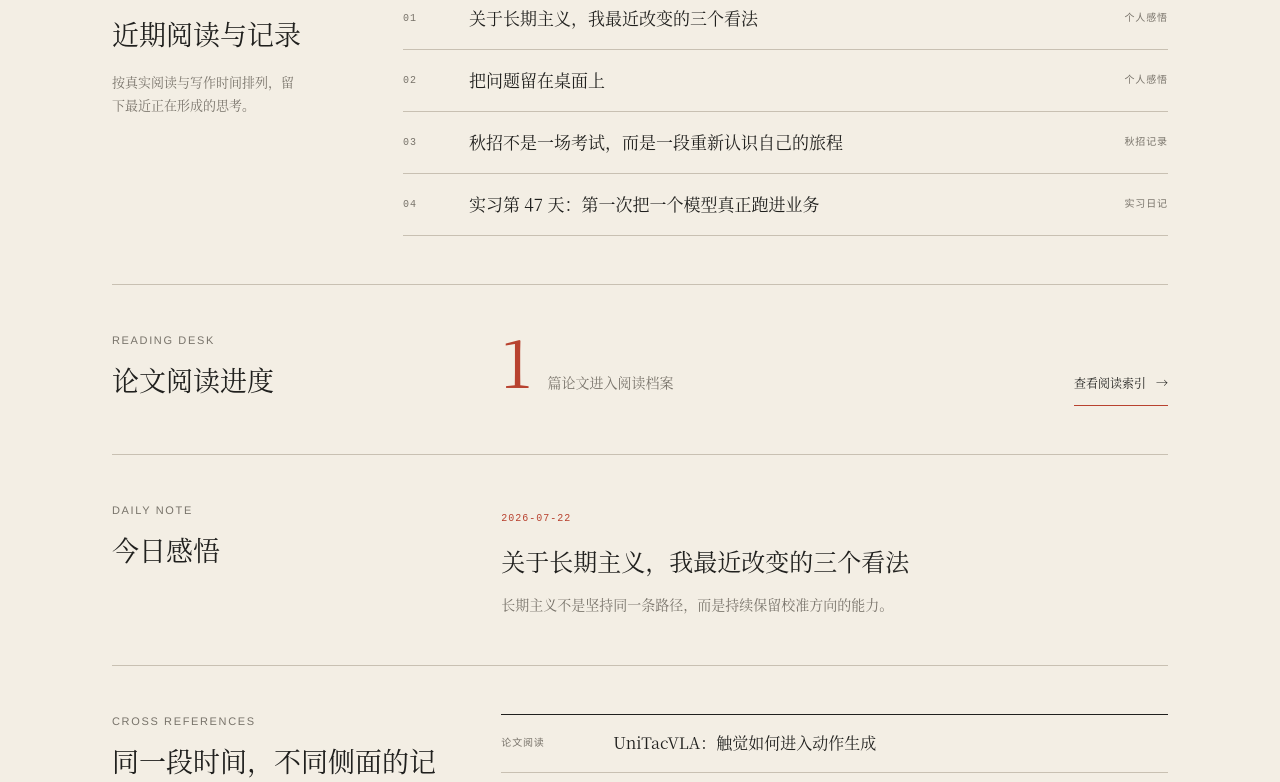
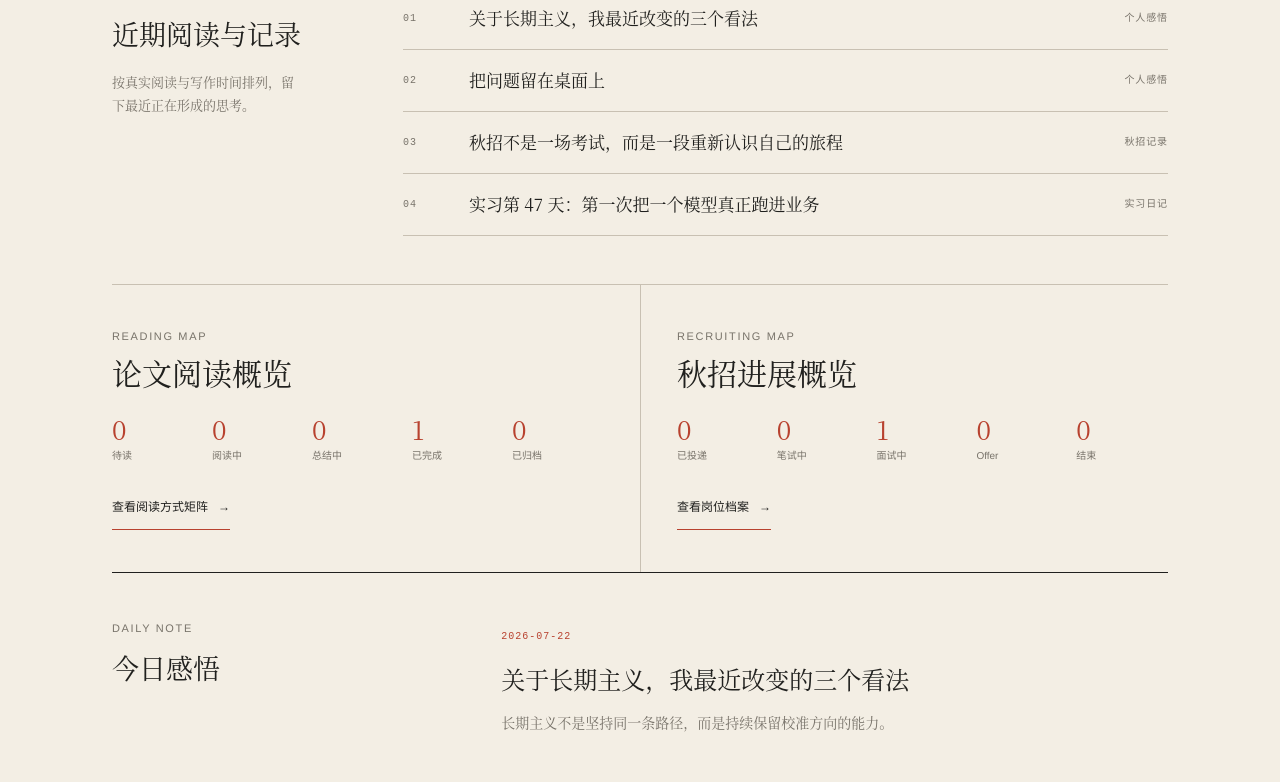
Before and after one commit to guoyue0412/reading-journal-sites, a Next.js app: page / in a window 1280 px wide. Shown: the part 656-1438 px from the top of the page. Built offline with nearby package versions, Linux system fonts and the light colour scheme.

Commit message:
feat: surface reading and recruiting progress

```diff
--- a/app/globals.css
+++ b/app/globals.css
@@ -656,6 +656,25 @@ a {
 .paper-method { display: inline-flex; gap: 5px; align-items: center; padding: 6px 8px; border: 1px solid var(--rule); color: var(--muted); font: 10px/1 var(--sans); }
 .paper-method.is-active { border-color: var(--vermilion); color: var(--ink); }
 .paper-method.is-active > span:first-child { color: var(--vermilion); }
+
+.progress-overview {
+  display: grid;
+  grid-template-columns: repeat(2, minmax(0, 1fr));
+  border-bottom: 1px solid var(--ink);
+}
+
+.progress-overview article { padding: 44px 36px 42px 0; }
+.progress-overview article + article { padding-right: 0; padding-left: 36px; border-left: 1px solid var(--rule); }
+.progress-overview header h2 { margin: 10px 0 24px; font: 400 30px/1.25 var(--serif); }
+.progress-overview ul { display: grid; grid-template-columns: repeat(5, minmax(0, 1fr)); gap: 8px; margin: 0 0 24px; padding: 0; list-style: none; }
+.progress-overview li { display: grid; gap: 7px; }
+.progress-overview li strong { color: var(--vermilion); font: 400 26px/1 var(--serif); }
+.progress-overview li span { color: var(--muted); font: 10px/1.3 var(--sans); }
+.progress-overview article > a { min-height: 44px; display: inline-flex; align-items: center; gap: 10px; border-bottom: 1px solid var(--vermilion); font: 12px/1 var(--sans); }
+
+.article-header > .paper-methods { margin-top: 20px; }
+.article-next-action { display: grid; grid-template-columns: 62px 1fr; gap: 12px; max-width: 660px; margin: 22px 0 0; padding: 14px 0; border-top: 1px solid var(--rule); border-bottom: 1px solid var(--rule); font: 14px/1.7 var(--serif); }
+.article-next-action span { color: var(--vermilion); font: 10px/1.7 var(--sans); letter-spacing: 0.08em; }
 
 .recruiting-funnel {
   display: grid;
@@ -1368,6 +1387,24 @@ a {
     gap: 28px;
   }
 
+  .progress-overview {
+    grid-template-columns: 1fr;
+  }
+
+  .progress-overview article,
+  .progress-overview article + article {
+    padding: 34px 0;
+    border-left: 0;
+  }
+
+  .progress-overview article + article {
+    border-top: 1px solid var(--rule);
+  }
+
+  .progress-overview ul {
+    grid-template-columns: repeat(5, minmax(48px, 1fr));
+  }
+
   .section-intro > p:last-child {
     max-width: 480px;
   }
--- a/app/page.tsx
+++ b/app/page.tsx
@@ -1,6 +1,7 @@
 import Link from "next/link";
+import { ProgressOverview } from "../components/progress-overview";
 import { SiteShell } from "../components/site-shell";
-import { getEntriesByType, getRecentEntries, getRelatedEntries } from "../lib/content/query";
+import { getEntriesByType, getPaperStatusCounts, getRecentEntries, getRecruitingStageCounts, getRelatedEntries } from "../lib/content/query";
 
 const modules = [
   ["01", "/jobs", "秋招记录", "选择、碰撞与重新认识自己"],
@@ -18,7 +19,6 @@ const typeLabels = {
 
 export default function Home() {
   const recentEntries = getRecentEntries(4);
-  const papers = getEntriesByType("papers");
   const reflection = getEntriesByType("reflections")[0];
   const related = reflection ? getRelatedEntries(reflection.slug).slice(0, 3) : [];
 
@@ -60,17 +60,7 @@ export default function Home() {
         </div>
       </section>
 
-      <section className="editorial-section split-section" aria-labelledby="paper-progress-title">
-        <div>
-          <p className="eyebrow">READING DESK</p>
-          <h2 id="paper-progress-title">论文阅读进度</h2>
-        </div>
-        <div className="paper-progress">
-          <strong>{papers.length}</strong>
-          <p>篇论文进入阅读档案</p>
-          <Link href="/papers">查看阅读索引 <span aria-hidden="true">→</span></Link>
-        </div>
-      </section>
+      <ProgressOverview paperCounts={getPaperStatusCounts()} recruitingCounts={getRecruitingStageCounts()} />
 
       <section className="editorial-section split-section" aria-labelledby="reflection-title">
         <div>
--- a/components/markdown-article.tsx
+++ b/components/markdown-article.tsx
@@ -3,6 +3,7 @@ import ReactMarkdown from "react-markdown";
 import rehypeKatex from "rehype-katex";
 import remarkGfm from "remark-gfm";
 import remarkMath from "remark-math";
+import { PaperMethodBadges, readingStatusLabels } from "./paper-method-badges";
 import type { ContentEntry } from "../lib/content/types";
 
 const typeLabels: Record<ContentEntry["type"], string> = {
@@ -12,11 +13,12 @@ const typeLabels: Record<ContentEntry["type"], string> = {
   reflections: "个人感悟",
 };
 
-const readingStatusLabels = {
-  queued: "待读",
-  reading: "在读",
-  reviewed: "已精读",
-  reproduced: "已复现",
+const applicationStageLabels = {
+  applied: "投递",
+  written_test: "笔试",
+  interview: "面试",
+  offer: "Offer",
+  closed: "结束",
 } as const;
 
 export function MarkdownArticle({
@@ -64,6 +66,11 @@ export function MarkdownArticle({
               <dd>{readingStatusLabels[entry.readingStatus]}</dd>
             </div>
           ) : null}
+          {entry.company ? <div><dt>公司</dt><dd>{entry.company}</dd></div> : null}
+          {entry.role ? <div><dt>岗位</dt><dd>{entry.role}</dd></div> : null}
+          {entry.location ? <div><dt>地点</dt><dd>{entry.location}</dd></div> : null}
+          {entry.applicationStage ? <div><dt>当前阶段</dt><dd>{applicationStageLabels[entry.applicationStage]}</dd></div> : null}
+          {entry.appliedAt ? <div><dt>投递日期</dt><dd>{entry.appliedAt}</dd></div> : null}
           {entry.paperUrl ? (
             <div>
               <dt>论文</dt>
@@ -73,6 +80,10 @@ export function MarkdownArticle({
             </div>
           ) : null}
         </dl>
+        {entry.type === "papers" && entry.readingStatus ? (
+          <PaperMethodBadges methods={entry.readingMethods ?? []} status={entry.readingStatus} />
+        ) : null}
+        {entry.nextAction ? <p className="article-next-action"><span>下一步</span>{entry.nextAction}</p> : null}
         <ul className="tag-list" aria-label="文章标签">
           {entry.tags.map((tag) => (
             <li key={tag}>{tag}</li>
```
Also changed, not shown: 1 other file (tests, documents, lock files or other folders).
